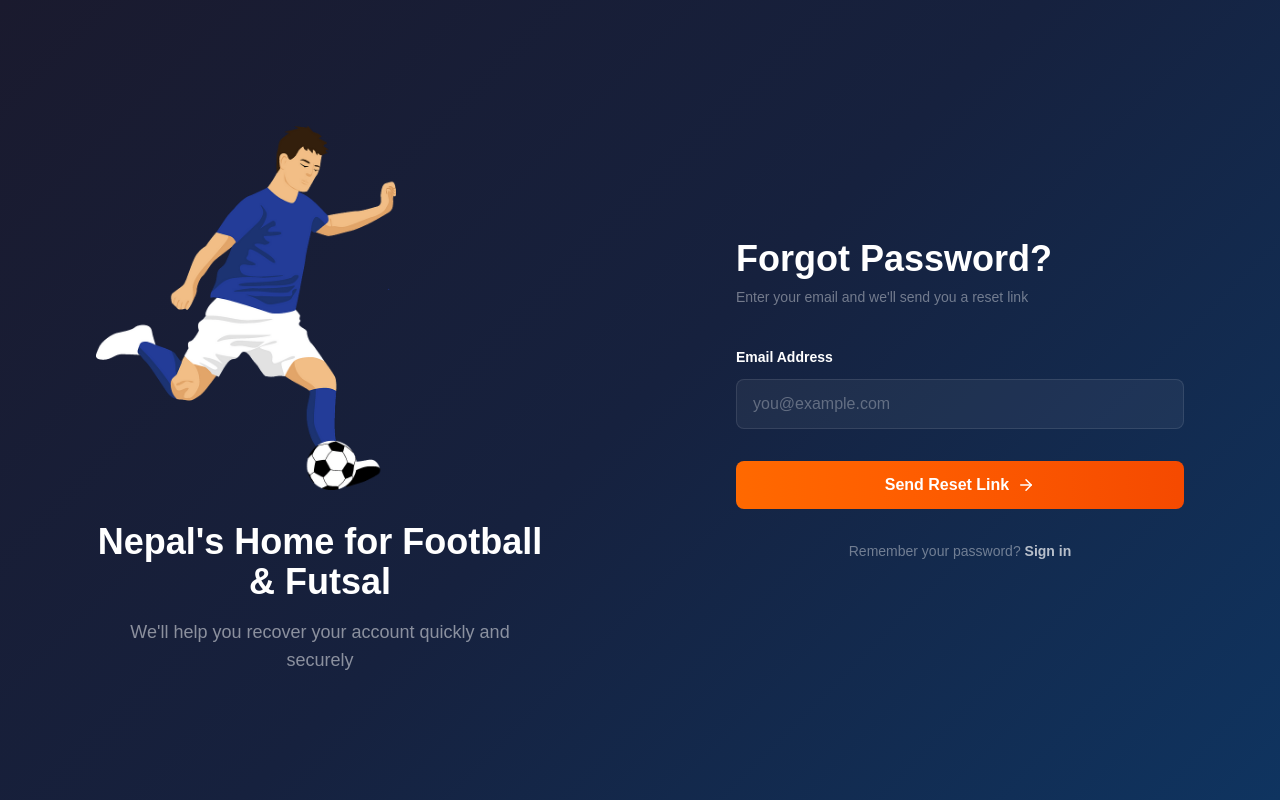
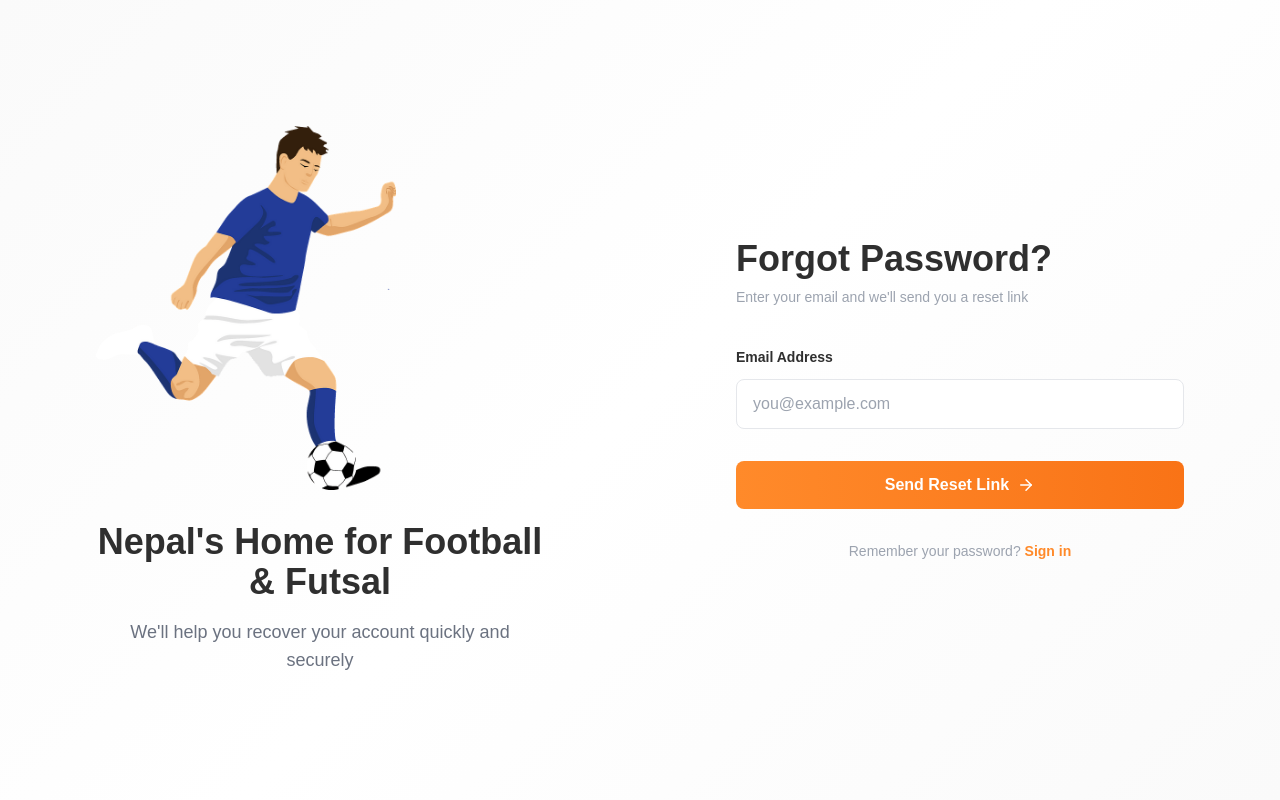
Before and after one commit to sanstha1/GoalNepal_WEB, a Next.js app: page /forgot-password in a window 1280 px wide. Built offline with nearby package versions, Linux system fonts and the light colour scheme; no server answers.

Commit message:
Enhance Forgot and Reset Password pages with updated UI, improved color scheme, and refined styles

```diff
--- a/app/(auth)/forgot-password/page.tsx
+++ b/app/(auth)/forgot-password/page.tsx
@@ -45,7 +45,7 @@ export default function ForgotPasswordPage() {
   return (
     <div
       className="min-h-screen flex"
-      style={{ background: "linear-gradient(135deg, #1a1a2e 0%, #16213e 50%, #0f3460 100%)" }}
+      style={{ background: "linear-gradient(135deg, #FAFAFA 0%, #FFFFFF 50%, #FAFAFA 100%)" }}
     >
       <div className="hidden lg:flex lg:w-1/2 flex-col items-center justify-center p-12">
         <motion.div
@@ -61,10 +61,10 @@ export default function ForgotPasswordPage() {
             height={300}
             className="mb-8 rounded-2xl"
           />
-          <h2 className="text-4xl font-bold text-white mb-4">
+          <h2 className="text-4xl font-bold text-[#2F2F2F] mb-4">
             Nepal&apos;s Home for Football & Futsal
           </h2>
-          <p className="text-white/50 text-lg">
+          <p className="text-[#6B7280] text-lg">
             We&apos;ll help you recover your account quickly and securely
           </p>
         </motion.div>
@@ -80,7 +80,7 @@ export default function ForgotPasswordPage() {
         >
           <div className="mb-10">
             <motion.h1
-              className="text-4xl font-bold text-white mb-2"
+              className="text-4xl font-bold text-[#2F2F2F] mb-2"
               initial={{ opacity: 0 }}
               animate={{ opacity: 1 }}
               transition={{ delay: 0.3 }}
@@ -88,7 +88,7 @@ export default function ForgotPasswordPage() {
               Forgot Password?
             </motion.h1>
             <motion.p
-              className="text-white/40 text-sm"
+              className="text-[#9CA3AF] text-sm"
               initial={{ opacity: 0 }}
               animate={{ opacity: 1 }}
               transition={{ delay: 0.4 }}
@@ -102,24 +102,24 @@ export default function ForgotPasswordPage() {
             animate={{ opacity: 1, y: 0 }}
             transition={{ delay: 0.3 }}
           >
-            <label className="block text-sm font-semibold text-white mb-3">
+            <label className="block text-sm font-semibold text-[#2F2F2F] mb-3">
               Email Address
             </label>
             <input
               type="email"
               placeholder="you@example.com"
               {...register("email")}
-              className="w-full px-4 py-3 rounded-lg bg-white/5 border border-white/10 text-white placeholder-white/30 focus:outline-none focus:border-white/30 focus:bg-white/10 transition"
+              className="w-full px-4 py-3 rounded-lg bg-white border border-[#E5E7EB] text-[#2F2F2F] placeholder-[#9CA3AF] focus:outline-none focus:border-[#FF8A2A] focus:bg-white transition"
             />
             {errors.email && (
-              <p className="text-red-400 text-xs mt-2">{errors.email.message}</p>
+              <p className="text-[#EF4444] text-xs mt-2">{errors.email.message}</p>
             )}
           </motion.div>
 
           <motion.button
             type="submit"
             disabled={loading}
-            className="w-full mt-8 px-6 py-3 rounded-lg bg-linear-to-r from-orange-500 to-orange-600 text-white font-bold hover:from-orange-600 hover:to-orange-700 transition flex items-center justify-center gap-2 disabled:opacity-50"
+            className="w-full mt-8 px-6 py-3 rounded-lg bg-linear-to-r from-[#FF8A2A] to-[#F97316] text-white font-bold hover:from-[#F97316] hover:to-[#F97316] transition flex items-center justify-center gap-2 disabled:opacity-50"
             whileHover={{ scale: 1.02 }}
             whileTap={{ scale: 0.98 }}
             initial={{ opacity: 0, y: 10 }}
@@ -135,7 +135,7 @@ export default function ForgotPasswordPage() {
           </motion.button>
 
           <motion.p
-            className="text-center mt-8 text-white/40 text-sm"
+            className="text-center mt-8 text-[#9CA3AF] text-sm"
             initial={{ opacity: 0 }}
             animate={{ opacity: 1 }}
             transition={{ delay: 0.5 }}
@@ -144,7 +144,7 @@ export default function ForgotPasswordPage() {
             <motion.button
               type="button"
               onClick={() => router.push("/login")}
-              className="text-white/70 font-semibold hover:text-white transition"
+              className="text-[#FF8A2A] font-semibold hover:text-[#F97316] transition"
               whileHover={{ x: 2 }}
             >
               Sign in
```
Also changed, not shown: app/(auth)/reset-password/page.tsx (+21 -21 lines).
